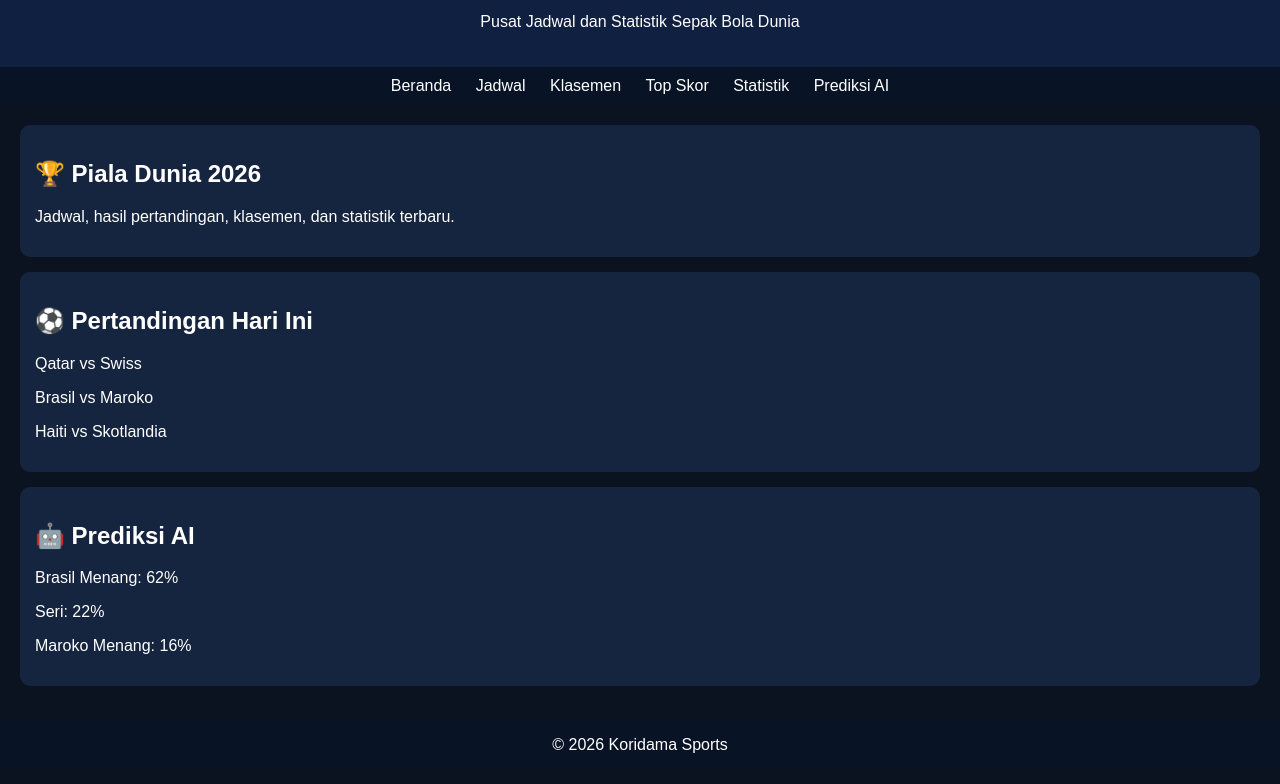
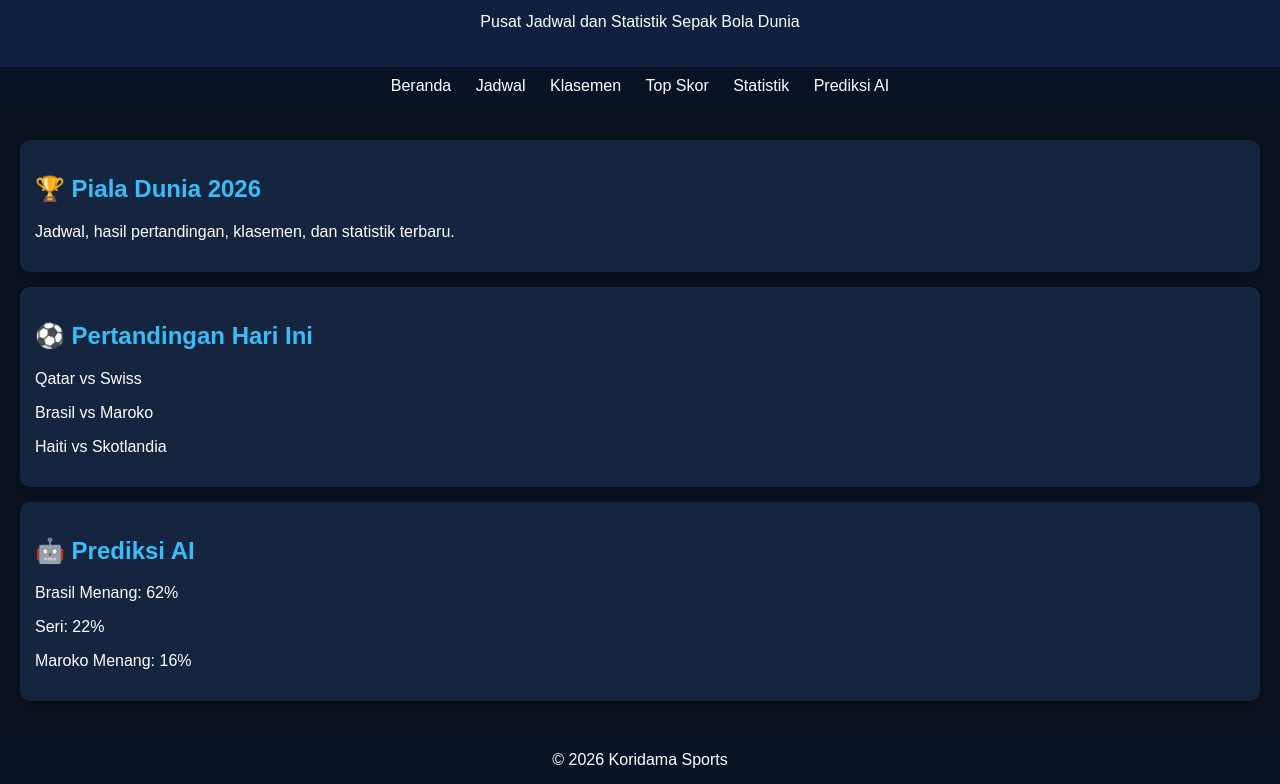
Before and after one commit to martinpadwa-sys/Koridama-sports, a plain HTML site: page index.html in a window 1280 px wide. Shown: the part 121-905 px from the top of the page. Drawn offline with Linux system fonts and the light colour scheme.

Commit message:
Update index.html

```diff
--- a/index.html
+++ b/index.html
@@ -6,7 +6,29 @@ index.html
 <meta name="viewport" content="width=device-width, initial-scale=1.0">
 <title>Koridama Sports</title>
 
-<style>
+<style>body {
+  font-family: 'Arial', sans-serif;
+  margin: 0;
+  background: #0b1220;
+  color: white;
+}
+
+.card {
+  background: #1e293b;
+  padding: 15px;
+  margin: 15px 0;
+  border-radius: 12px;
+  box-shadow: 0 4px 12px rgba(0,0,0,0.3);
+  transition: 0.3s;
+}
+
+.card:hover {
+  transform: scale(1.02);
+}
+
+h1, h2 {
+  color: #38bdf8;
+}
 body{
     margin:0;
     font-family:Arial,sans-serif;
```
